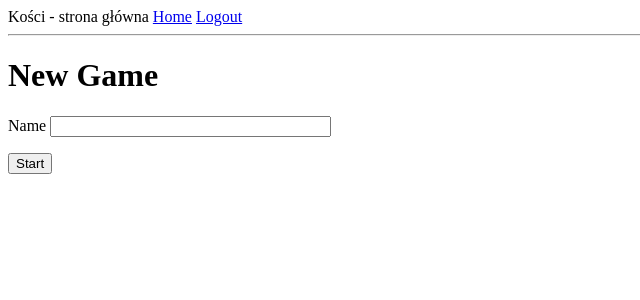
After one commit to norseny/DiceGame, a Flask app: page /newgame in a window 1280 px wide. The commit adds this page. Shown: the top 300 px of the page, without its empty margins (0-640 px from the left). Run offline with Flask 2, Linux system fonts and the light colour scheme.

Commit message:
New Game, Dicerolls - initial phase

```diff
--- a/app/forms.py
+++ b/app/forms.py
@@ -1,7 +1,7 @@
 from flask_wtf import FlaskForm
 from wtforms import StringField, PasswordField, BooleanField, SubmitField
 from wtforms.validators import DataRequired, ValidationError, EqualTo
-from app.models import User
+from app.models import *
 
 
 class LoginForm(FlaskForm):
@@ -22,5 +22,16 @@ class RegistrationForm(FlaskForm):
         if user is not None:
             raise ValidationError('Please use different username.')
 
+
+class NewGameForm(FlaskForm):
+    name = StringField('Name', validators=[DataRequired()])
+    submit = SubmitField('Start')
+
+    def validate_name(self, name):
+        game = Game.query.filter_by(name=name.data).first()
+        if game is not None:
+            raise ValidationError('Please use different name.')
+
+
 class ThrowForm(FlaskForm):
     submit = SubmitField('Throw 5 dices')
--- a/app/models.py
+++ b/app/models.py
@@ -2,6 +2,7 @@ from app import db
 from werkzeug.security import generate_password_hash, check_password_hash
 from flask_login import UserMixin
 from app import login
+
 
 class User(UserMixin, db.Model):
     id = db.Column(db.Integer, primary_key=True)
@@ -18,6 +19,7 @@ class User(UserMixin, db.Model):
 
     def check_password(self, password):
         return check_password_hash(self.password_hash, password)
+
 
 class Game(db.Model):
     id = db.Column(db.Integer, primary_key=True)
--- a/app/routes.py
+++ b/app/routes.py
@@ -1,6 +1,6 @@
-from flask import render_template, flash, redirect, url_for, request
+from flask import render_template, flash, redirect, url_for, request, session
 from app import app, db
-from app.forms import LoginForm, RegistrationForm, ThrowForm
+from app.forms import *
 from flask_login import current_user, login_user, logout_user, login_required
 from app.models import *
 from werkzeug.urls import url_parse
@@ -56,31 +56,48 @@ def register():
     return render_template('register.html', title='Register', form=form)
 
 
+@app.route('/newgame', methods=['GET', 'POST'])
+def newgame():
+    form = NewGameForm()
+    if form.validate_on_submit():
+        game = Game(name=form.name.data)
+        db.session.add(game)
+        gameresult = Gameresult(game_id=game.id, user_id=current_user.id)
+        db.session.add(game)
+        db.session.add(gameresult)
+        db.session.commit()
+        flash('New game %s created' % game.name)
+        return redirect(url_for('throw'))
+    return render_template('newgame.html', title='New Game', form=form)
+
+
 @app.route('/throw', methods=['GET', 'POST'])
 def throw():
     dices = []
     form = ThrowForm()
     if form.validate_on_submit():
-
         for i in range(5):
             dices.append(random.randint(1, 6))
         diceroll = Diceroll(dice1=dices[0], dice2=dices[1], dice3=dices[2], dice4=dices[3], dice5=dices[4])
         db.session.add(diceroll)
         db.session.commit()
 
-        firstDiceroll = Diceroll.query.get(diceroll.id) # zapisujemy do zmiennej pierwszy rzut (cały obiekt)
-
-
-
+        firstDiceroll = Diceroll.query.get(diceroll.id)
+        session['firstDicerollId'] = firstDiceroll.id
 
         flash('Dices thrown')
-        # return redirect(url_for('thrown'))
-        return render_template('thrown.html', title='Thrown', dices=dices, dicerollId=dicerollId)
+        #return redirect(url_for('thrown'))
+        return render_template('thrown.html', title='Thrown', dices=dices, firstDicerollId=firstDiceroll.id)
     return render_template('throw.html', title='Throw', form=form)
+
 
 @app.route('/thrown', methods=['GET', 'POST'])
 def thrown():
-    return render_template('thrown.html', title='Thrown')
+    firstDicerollId = session.get('firstDicerollId', None)
+
+    if  firstDicerollId is not None:
+        return render_template('thrown.html', title='Throw', firstDiceroll=firstDicerollId)
+    return render_template('thrown.html', title='Thrown', firstDicerollId='aaa')
 
 
 if __name__ == '__main__':
--- a/app/templates/index.html
+++ b/app/templates/index.html
@@ -5,4 +5,6 @@
     {% for gameresult in game_results %}
     <div><p>{{ gameresult.user.username }} scored {{ gameresult.result }}</p></div>
     {% endfor %}
+        <p>New Game? <a href="{{ url_for('newgame') }}"> Click to Play!</a></p>
+
 {% endblock %}
--- /dev/null
+++ b/app/templates/newgame.html
@@ -0,0 +1,18 @@
+{% extends "base.html" %}
+
+{%  block content %}
+    <h1>New Game</h1>
+    <form action="" method="post">
+        {{ form.hidden_tag() }}
+        <p>
+            {{ form.name.label }}
+            {{ form.name(size=32) }}
+            {% for error in form.name.errors %}
+            <span style="color: red;">[{{ error }}]</span>
+            {% endfor %}
+        </p>
+        <p>
+            {{ form.submit() }}
+        </p>
+    </form>
+{% endblock %}
--- a/app/templates/thrown.html
+++ b/app/templates/thrown.html
@@ -10,6 +10,8 @@
             {% endfor %}
         </p>
     <p>
-        {{ dicerollId }}
+{#        {% if firstDiceroll != '' %}#}
+            {{ firstDicerollId }}
+{#        {% endif %}#}
     </p>
 {% endblock %}
```
Also changed, not shown: 1 other file.
